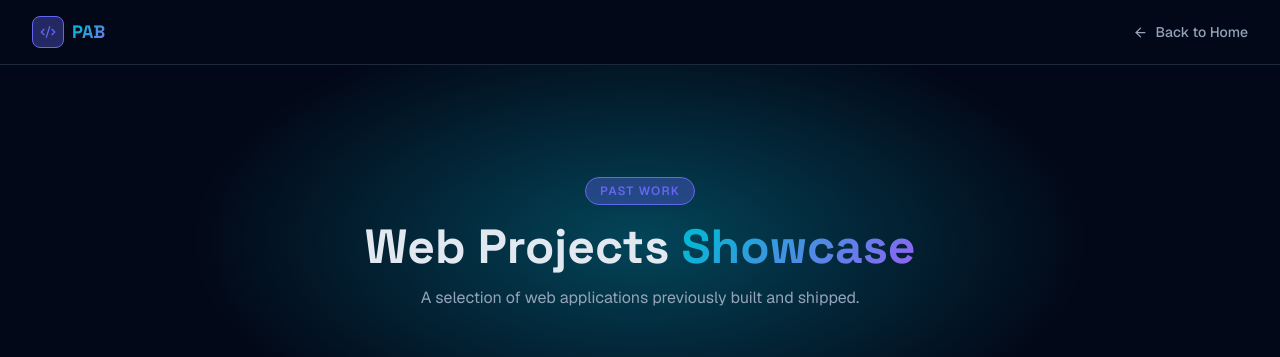
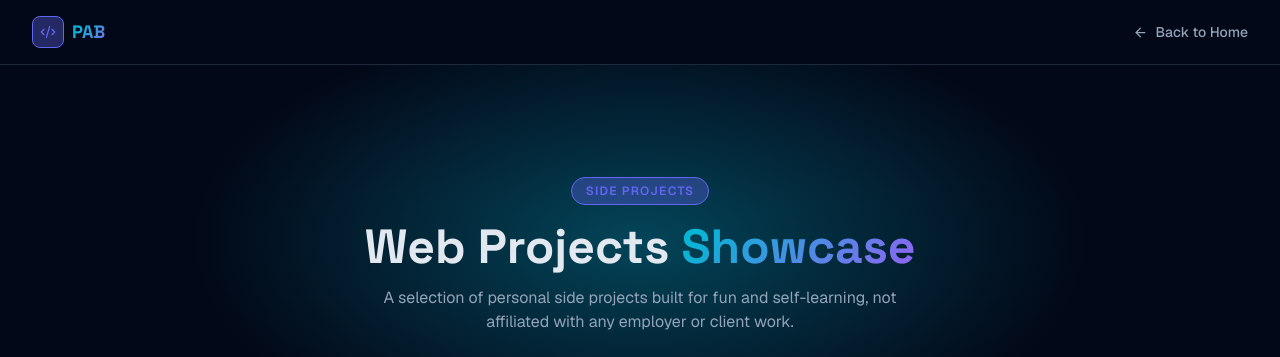
Before and after one commit to pahmi-alifya/portfolio, a Next.js app: page /works in a window 1280 px wide. Shown: the top 357 px of the page. Built offline with nearby package versions, Linux system fonts and the light colour scheme; grey boxes are pictures that could not be loaded.

Commit message:
feat(works): update section title and description for clarity on side projects

```diff
--- a/components/sections/Works.tsx
+++ b/components/sections/Works.tsx
@@ -121,13 +121,13 @@ export function Works() {
             transition: 'opacity 0.6s ease, transform 0.6s ease',
           }}
         >
-          <div className="section-badge mx-auto inline-flex">Past Work</div>
+          <div className="section-badge mx-auto inline-flex">Side Projects</div>
           <h1 className="section-title" style={{ fontFamily: 'var(--font-space-grotesk)' }}>
             Web Projects{' '}
             <span className="gradient-text">Showcase</span>
           </h1>
           <p className="mt-3 max-w-xl mx-auto text-base" style={{ color: 'var(--text-muted)' }}>
-            A selection of web applications previously built and shipped.
+            A selection of personal side projects built for fun and self-learning, not affiliated with any employer or client work.
           </p>
         </div>
 
```
